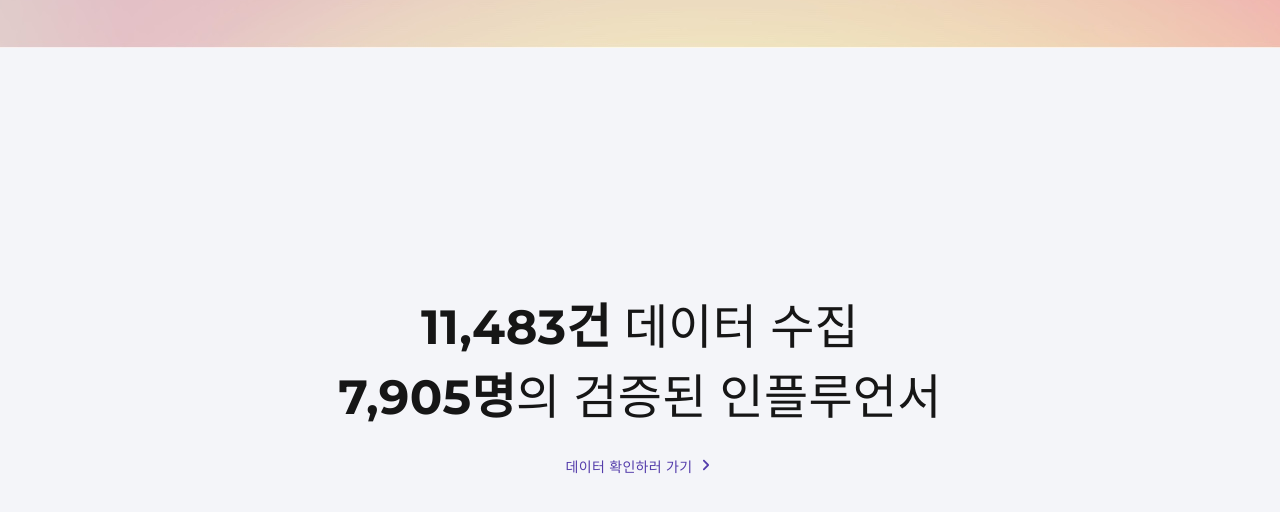
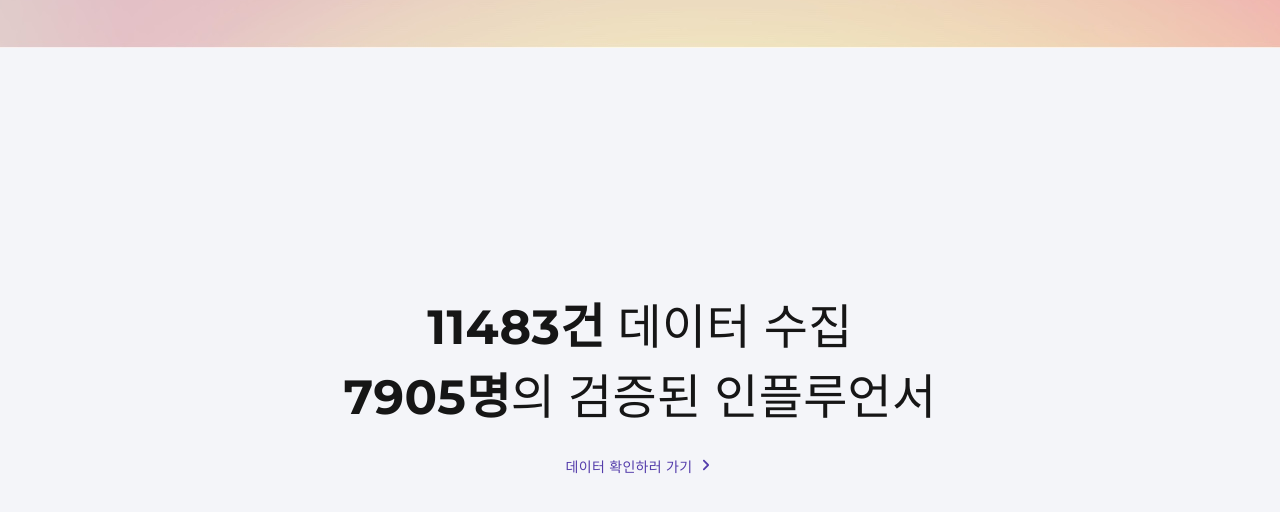
Before and after one commit to wndrms/dunbar, a React (Create React App) app: page /influencer in a window 1280 px wide. Shown: the part 1047-1559 px from the top of the page. Built offline with nearby package versions, Linux system fonts and the light colour scheme.

Commit message:
21.01.25.22:15

```diff
--- a/package.json
+++ b/package.json
@@ -9,11 +9,13 @@
     "aos": "^2.3.4",
     "axios": "^0.21.1",
     "body-parser": "^1.19.0",
+    "cors": "^2.8.5",
     "http-proxy-middleware": "^1.0.6",
     "mysql": "^2.18.1",
     "mysql2": "^2.2.5",
     "path": "^0.12.7",
     "react": "^17.0.1",
+    "react-countup": "^4.3.3",
     "react-dom": "^17.0.1",
     "react-router-dom": "^5.2.0",
     "react-scripts": "4.0.1",
--- a/src/components/Main.js
+++ b/src/components/Main.js
@@ -3,6 +3,7 @@ import Footer from "./Footer";
 import Header from "./Header";
 import AOS from "aos";
 import { Link, useHistory } from "react-router-dom";
+import CountUp from "react-countup";
 
 const Main = () => {
     const history = useHistory();
@@ -25,8 +26,10 @@ const Main = () => {
                     <a><img src={process.env.PUBLIC_URL + "02-icon-01-outline-chevron-down.svg"} alt=""/></a>
                 </div>
                 <div className="data-num" data-aos="fade-up">
-                    <p><span className="counter">11,483</span><span>건</span> 데이터 수집</p>
-                    <p><span className="counter">7,905</span><span>명</span>의 검증된 인플루언서</p>
+                    <p>
+                        <span className="counter"><CountUp end={11483}/></span><span>건</span> 데이터 수집
+                    </p>
+                    <p><span className="counter"><CountUp end={7905}/></span><span>명</span>의 검증된 인플루언서</p>
                     <a className="go-page">데이터 확인하러 가기</a>
                 </div>
                 <div className="simple" data-aos="fade-up">
```
Also changed, not shown: 1 other file (tests, documents, lock files or other folders).
